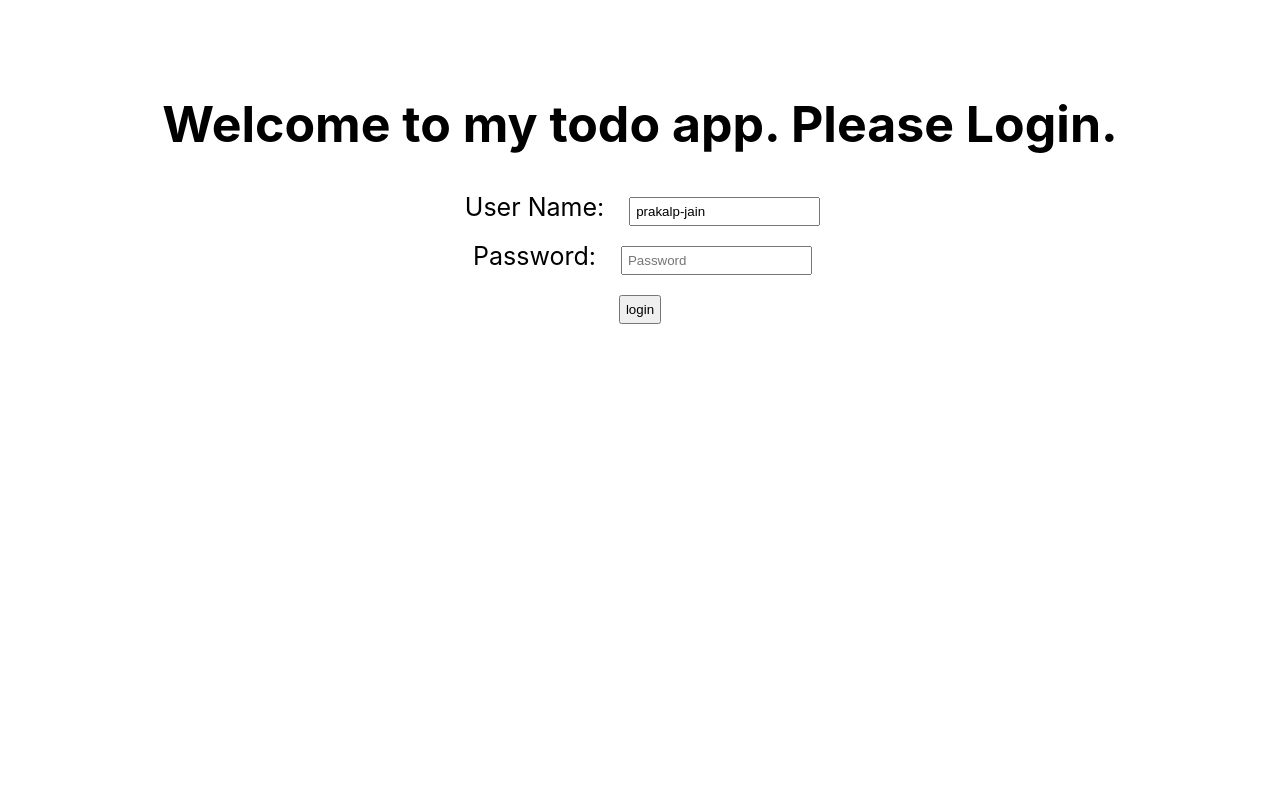
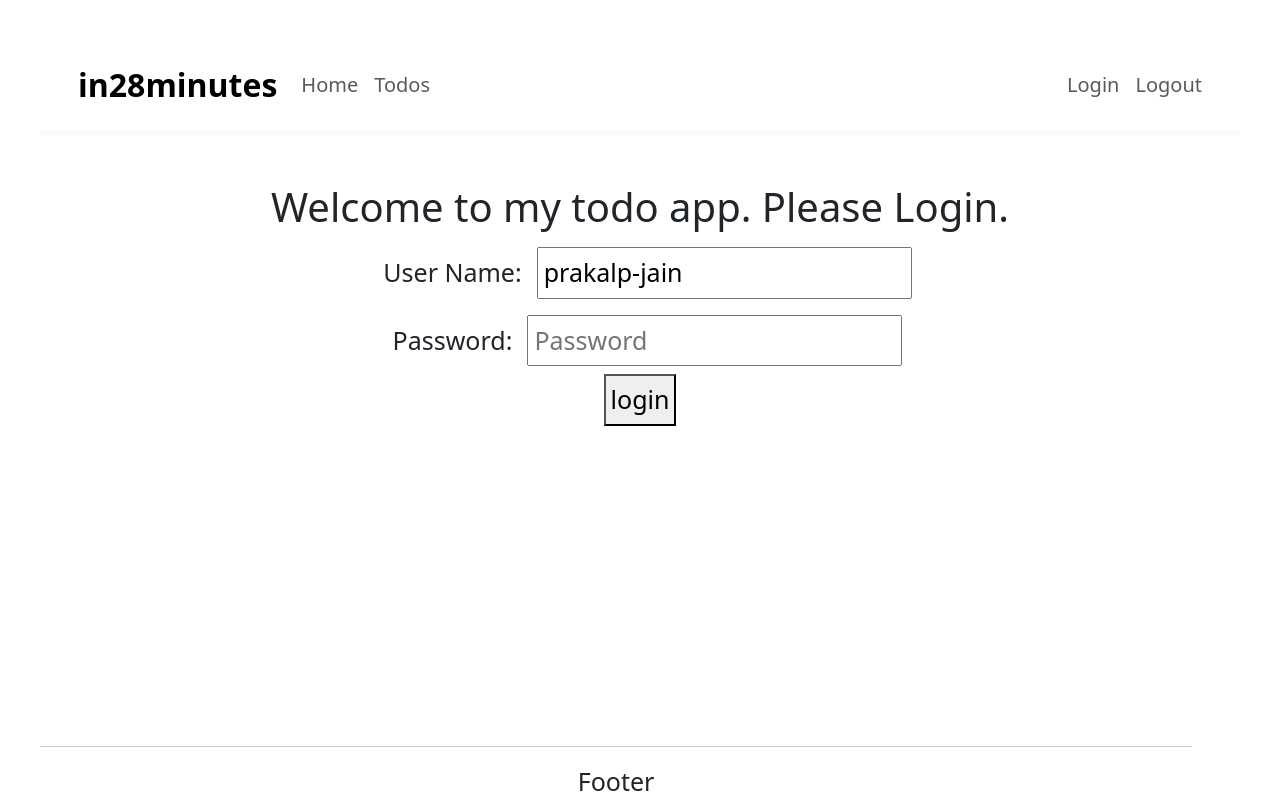
Before and after one commit to prakalpxj/todo-app-test, a React (Create React App) app: page / in a window 1280 px wide. Built offline with nearby package versions, Linux system fonts and the light colour scheme.

Commit message:
seperated components

```diff
--- a/package.json
+++ b/package.json
@@ -6,6 +6,7 @@
     "@testing-library/jest-dom": "^5.17.0",
     "@testing-library/react": "^13.4.0",
     "@testing-library/user-event": "^13.5.0",
+    "bootstrap": "^5.3.1",
     "react": "^18.2.0",
     "react-dom": "^18.2.0",
     "react-router-dom": "^6.14.2",
--- /dev/null
+++ b/src/components/todo/FooterComponent.jsx
@@ -0,0 +1,8 @@
+export default function FooterComponent(){
+    return (
+        <>
+
+            <div className='Footer'><hr/> Footer </div>
+        </>
+    )
+}
--- /dev/null
+++ b/src/components/todo/HeaderComponent.jsx
@@ -0,0 +1,26 @@
+
+import {Link} from "react-router-dom"
+export default function HeaderComponent(){
+    return (
+               <header className="border-bottom border-light border-5 mb-5 p-2">
+            <div className="container">
+                <div className="row">
+                    <nav className="navbar navbar-expand-lg">
+                        <a className="navbar-brand ms-2 fs-2 fw-bold text-black" href="https://www.in28minutes.com">in28minutes</a>
+                        <div className="collapse navbar-collapse">
+                            <ul className="navbar-nav">
+                                <li className="nav-item fs-5"><Link className="nav-link" to="/welcome/in28minutes">Home</Link></li>
+                                <li className="nav-item fs-5"><Link className="nav-link" to="/todos">Todos</Link></li>
+                            </ul>
+                        </div>
+                        <ul className="navbar-nav">
+                            <li className="nav-item fs-5"><Link className="nav-link" to="/login">Login</Link></li>
+                            <li className="nav-item fs-5"><Link className="nav-link" to="/logout">Logout</Link></li>
+                        </ul>
+                    </nav>
+                </div>
+            </div>
+        </header>
+
+    )
+}
--- /dev/null
+++ b/src/components/todo/LoginComponent.jsx
@@ -0,0 +1,46 @@
+import {useState} from "react"
+import {useNavigate} from 'react-router-dom';
+import WelcomeComponent from "./WelcomeComponent";
+export default function LoginComponent(){
+
+    const [username,setUsername] = useState("prakalp-jain");
+    const [password, setPassword] = useState('');
+
+    const [showSuccessMessage, setShowSuccessMessage] = useState(false);
+    const [showFailedMessage, setShowFailedMessage] = useState(false);
+    const navigate = useNavigate()   //useNavigate returns a reference to a function
+    function handleSubmit(){
+        if(username === "prakalp-jain" && password === "12345"){
+            setShowFailedMessage(false);
+            setShowSuccessMessage(true);
+            navigate(`/welcome/${username}`)
+        }
+        else{
+            setShowFailedMessage(true);
+            setShowSuccessMessage(false);
+        }
+    }
+
+    return (
+        <div className="Login">
+             <h1>Welcome to my todo app. Please Login.</h1>
+            <div className="LoginForm">
+                <div>
+                    <label>User Name:</label>
+                    <input type="text" name="username" value={username} onChange={(event)=> setUsername(event.target.value)}></input>
+                </div>
+                <div>
+                    <label>Password:</label>
+                    <input type="password" name="password" value={password} placeholder='Password' onChange={(event) => setPassword(event.target.value)}></input>
+                </div>
+                <button type="button" name="login" onClick={handleSubmit}>login</button>
+                { showSuccessMessage && <WelcomeComponent/> }
+                { showFailedMessage && <>Authentication Failed </>}
+
+            </div>
+
+
+        </div>
+
+    );
+}
--- /dev/null
+++ b/src/components/todo/LogoutComponent.jsx
@@ -0,0 +1,8 @@
+export default function LogoutComponent(){
+    return (
+        <>
+            <h1>Thankyou for using our app.</h1>
+            <div>You have been logged out!</div>
+        </>
+    )
+}
--- a/src/components/todo/TodoApp.css
+++ b/src/components/todo/TodoApp.css
@@ -6,3 +6,9 @@ label,button,input{
 .ListTodosComponent{
     text-align: center;
 }
+
+.Footer{
+    bottom : 0;
+    position: absolute;
+    width: 90%;
+}
--- a/src/components/todo/TodoApp.jsx
+++ b/src/components/todo/TodoApp.jsx
@@ -1,34 +1,32 @@
-import { useState} from 'react';
+
 import './TodoApp.css'
-import {BrowserRouter, Route, Routes, useNavigate, useParams} from 'react-router-dom';
-
+import {BrowserRouter, Route, Routes} from 'react-router-dom';
+import LogoutComponent from './LogoutComponent';
+import LoginComponent from './LoginComponent';
+import FooterComponent from './FooterComponent';
+import HeaderComponent from './HeaderComponent';
+import WelcomeComponent from './WelcomeComponent';
 export default function TodoApp(){
     return (
     <div className="TodoApp">
         <BrowserRouter>
+        <HeaderComponent/>
             <Routes>
                 <Route path="/" element = {<LoginComponent/>}></Route>
                 <Route path="/login" element = {<LoginComponent/>}></Route>
                 <Route path="/welcome/:username" element = {<WelcomeComponent/>}></Route>
                 <Route path="/todos" element = {<ListTodos/>}></Route>
+                <Route path="/logout" element = {<LogoutComponent/>}></Route>
                 <Route path="*" element = {<ErrorComponent/>}></Route>
 
             </Routes>
+        <FooterComponent/>
         </BrowserRouter>
     </div>
 
     );
 }
 
-function WelcomeComponent(){
-    const {username} = useParams()   //deconstructing the object
-    return (
-        <>
-        <h1>Welcome to my todo app</h1>
-            <div className='Welcome'>Welcome {username}</div>
-        </>
-    );
-}
 
 function ErrorComponent(){
     return (
@@ -41,19 +39,24 @@ function ErrorComponent(){
 
 function ListTodos(){
 
-    const todos = [ {id:'1' , description : "Learn AWS!"} ,
-                    {id:'2' , description : "Learn DSA!"},
-                    {id:'3' , description : "Learn Azure!"}
+    const todayDate = new Date();
+    const targetDate = new Date(todayDate.getFullYear()+12, todayDate.getMonth(), todayDate.getDay());
+    const todos = [ {id:'1' , description : "Learn AWS!", done:false, targetDate : targetDate} ,
+                    {id:'2' , description : "Learn DSA!", done:false, targetDate : targetDate},
+                    {id:'3' , description : "Learn Azure!", done:false, targetDate : targetDate}
 
                   ]
     return (
-        <div className='ListTodosComponent'>
+        <div className='container'>
             <h1> Things you want to do! </h1>
-            <table>
+            <table className = 'table'>
                 <thead>
                     <tr>
                         <td>id</td>
                         <td>task</td>
+                        <td>Status</td>
+                        <td>Target Date</td>
+
                     </tr>
                 </thead>
                 <tbody>
@@ -64,6 +67,8 @@ function ListTodos(){
                                <tr key = {todoTask.id} >
                                     <td>{todoTask.id}</td>
                                     <td>{todoTask.description}</td>
+                                    <td>{todoTask.done.toString()}</td>
+                                    <td>{todoTask.targetDate.toDateString()}</td>
                                 </tr>
                         )
                         )
@@ -74,48 +79,3 @@ function ListTodos(){
         </div>
     )
 }
-
-
-function LoginComponent(){
-
-    const [username,setUsername] = useState("prakalp-jain");
-    const [password, setPassword] = useState('');
-
-    const [showSuccessMessage, setShowSuccessMessage] = useState(false);
-    const [showFailedMessage, setShowFailedMessage] = useState(false);
-    const navigate = useNavigate()   //useNavigate returns a reference to a function
-    function handleSubmit(){
-        if(username === "prakalp-jain" && password === "12345"){
-            setShowFailedMessage(false);
-            setShowSuccessMessage(true);
-            navigate(`/welcome/${username}`)
-        }
-        else{
-            setShowFailedMessage(true);
-            setShowSuccessMessage(false);
-        }
-    }
-
-    return (
-        <div className="Login">
-             <h1>Welcome to my todo app. Please Login.</h1>
-            <div className="LoginForm">
-                <div>
-                    <label>User Name:</label>
-                    <input type="text" name="username" value={username} onChange={(event)=> setUsername(event.target.value)}></input>
-                </div>
-                <div>
-                    <label>Password:</label>
-                    <input type="password" name="password" value={password} placeholder='Password' onChange={(event) => setPassword(event.target.value)}></input>
-                </div>
-                <button type="button" name="login" onClick={handleSubmit}>login</button>
-                { showSuccessMessage && <WelcomeComponent/> }
-                { showFailedMessage && <>Authentication Failed </>}
-
-            </div>
-
-
-        </div>
-
-    );
-}
--- /dev/null
+++ b/src/components/todo/WelcomeComponent.jsx
@@ -0,0 +1,11 @@
+import { useParams, Link} from 'react-router-dom';
+export default function WelcomeComponent(){
+
+    const {username} = useParams()   //deconstructing the object
+    return (
+        <>
+        <h1>Welcome to my todo app {username}</h1>
+            <div>Manage your <Link to="/todos">todos</Link></div>
+        </>
+    );
+}
--- a/src/index.js
+++ b/src/index.js
@@ -2,7 +2,7 @@ import React from 'react';
 import ReactDOM from 'react-dom/client';
 import './index.css';
 import App from './App';
-
+import 'bootstrap/dist/css/bootstrap.min.css'
 const root = ReactDOM.createRoot(document.getElementById('root'));
 root.render(
   <React.StrictMode>
```
Also changed, not shown: 1 other file (tests, documents, lock files or other folders).
